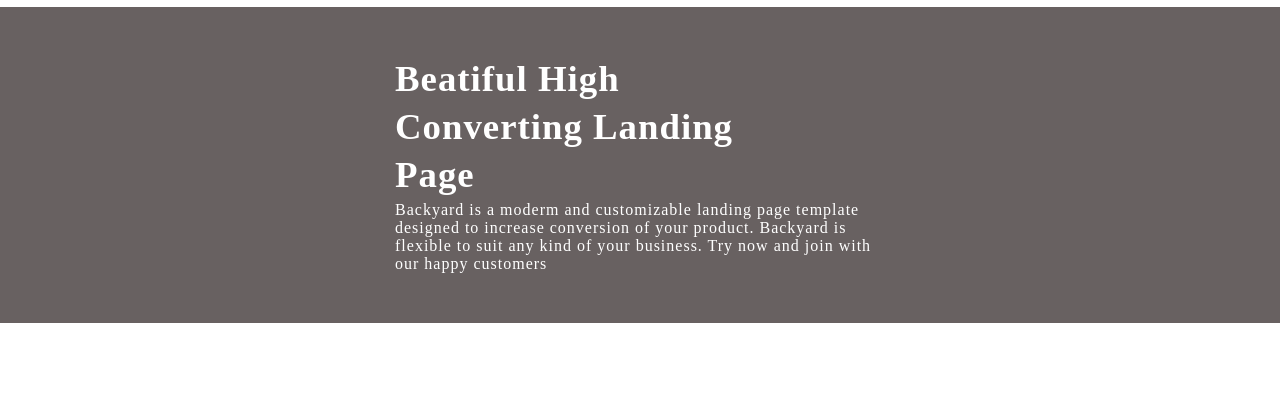
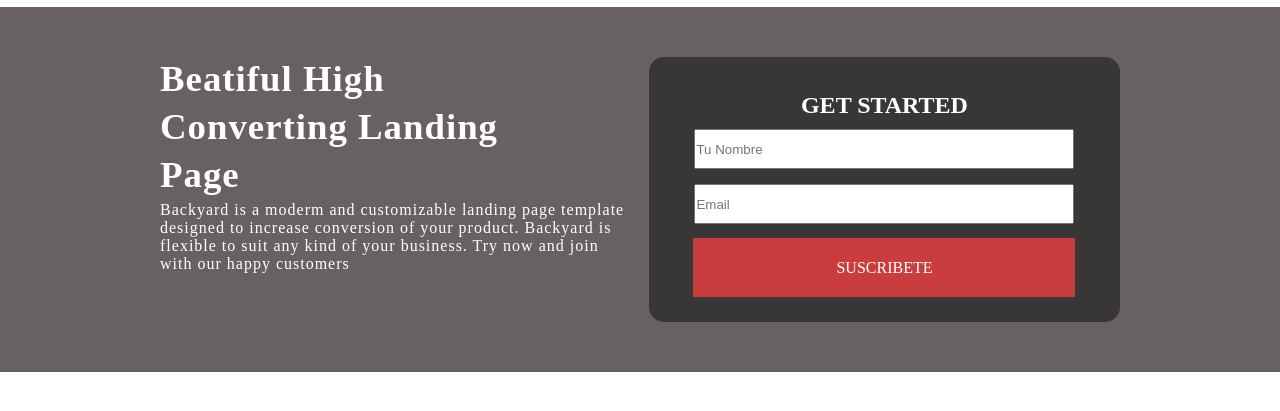
Before and after one commit to ValenMiranda/backyard, a plain HTML site: page index.html in a window 1280 px wide. Shown: the part 73-484 px from the top of the page. Drawn offline with Linux system fonts and the light colour scheme.

Commit message:
formulario

```diff
--- a/assests/css/main.css
+++ b/assests/css/main.css
@@ -66,3 +66,43 @@
 .texto p{
 	letter-spacing: 1px;
 }
+
+/* FORMULARIO */
+
+#form-id.flex-container{
+	flex-direction: column;
+	align-items: center;
+}
+
+#el-form{
+	background-color: #393636;
+	width: 50%;
+	padding: 25px;
+	border-radius: 15px;
+	color: white;
+	text-align: center;
+	align-content: center;
+	margin: 0 10px;
+}
+
+#el-form h1{
+	margin: 10px 0;
+}
+
+#el-form input{
+	width: 380px;
+	margin: 0 0 15px  0;
+	height: 40px;
+}
+
+#el-form div{
+	margin: 20px 0;
+}
+
+#el-form a{
+	color: white;
+	width: 380px;
+	background-color: #CA3D3F;
+	padding: 5% 143px;
+	text-decoration: none;
+}
--- a/index.html
+++ b/index.html
@@ -21,6 +21,18 @@
 			<h1>Page</h1>
 			<p>Backyard is a moderm and customizable landing page template designed to increase conversion of your product. Backyard is flexible to suit any kind of your business. Try now and join with our happy customers</p>
 		</div>
+		<div id="el-form" class="flex-container">
+			<form action="">
+				<h1>GET STARTED</h1>
+				<label for="nombre"></label>
+				<input type="text" placeholder="Tu Nombre">
+				<label for="email"></label>
+				<input type="text" placeholder="Email">
+				<div>
+					<a href="#">SUSCRIBETE</a>
+				</div>
+			</form>
+		</div>
 	</section>
 </body>
 </html>
```
